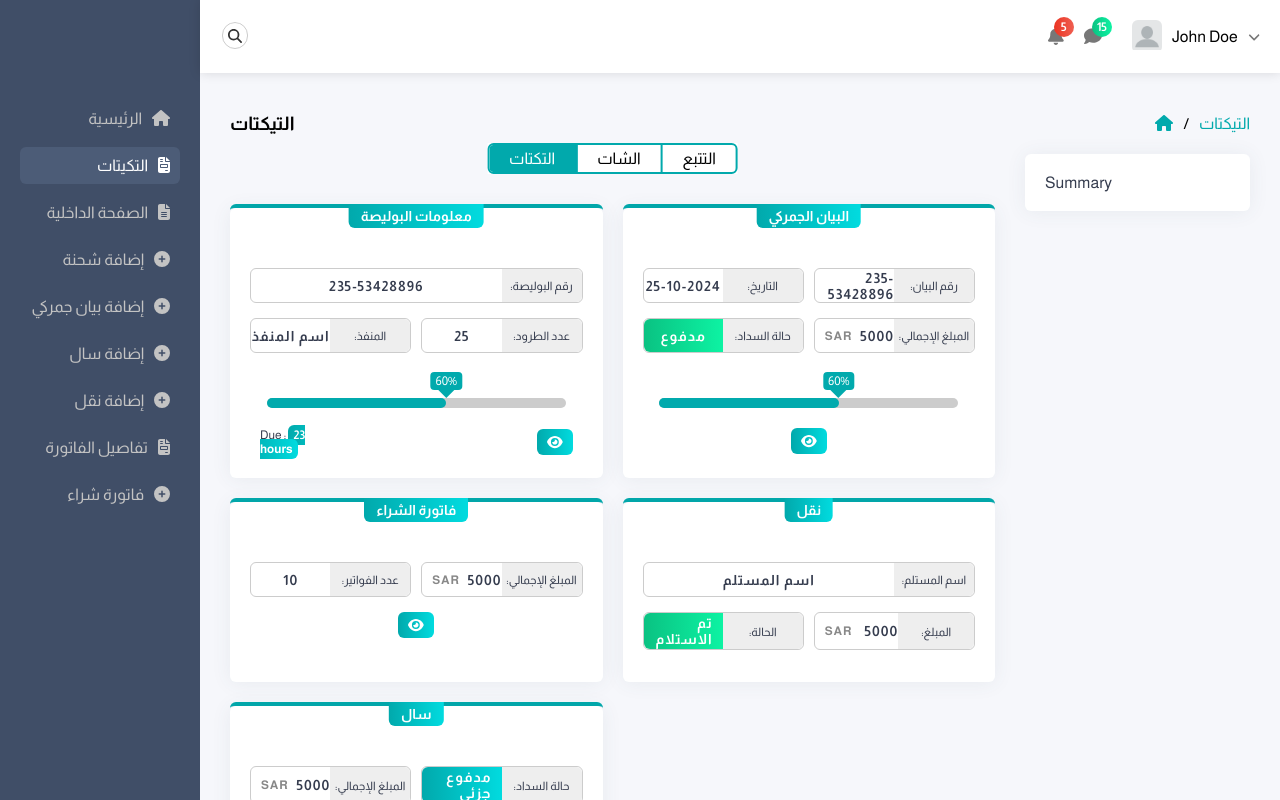
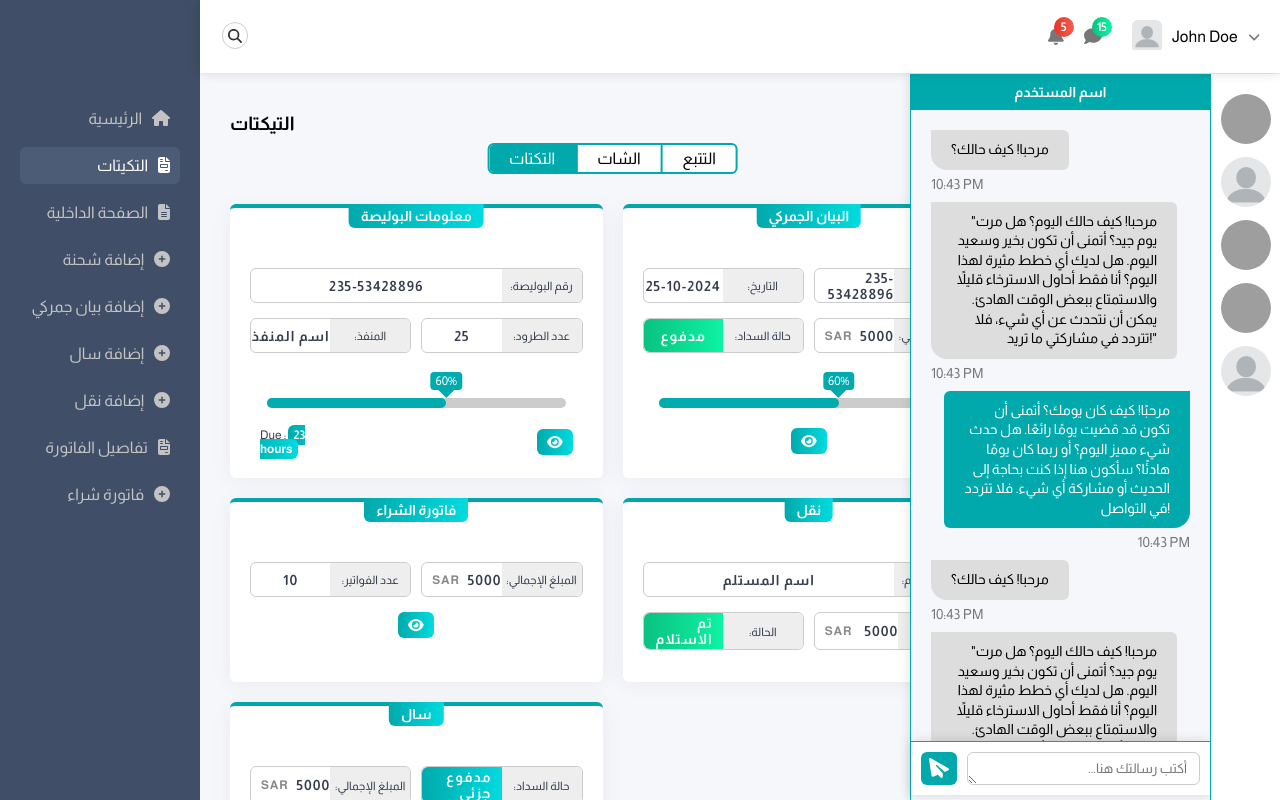
Before and after one commit to MtsmAshraf/adminty-master-react, a React (Create React App) app: page /invoice-list in a window 1280 px wide. Built offline with nearby package versions, Linux system fonts and the light colour scheme; grey boxes are pictures that could not be loaded.

Commit message:
added side chats

```diff
--- a/src/Layout/RootLayout/RootLayout.jsx
+++ b/src/Layout/RootLayout/RootLayout.jsx
@@ -3,6 +3,7 @@ import Header from "../../Pages/Header/Header"
 import styles from "./root-layout.module.css"
 import Sidebar from "../../components/Sideabar/Sideabar"
 import Breadcumbs from "../../components/Breadcumbs/Breadcumbs"
+import SideChats from "../../components/SideChats/SideChats"
 const RootLayout = () => {
   return (
     <div className={styles.rootLayout}>
@@ -11,6 +12,7 @@ const RootLayout = () => {
         <main>
             <Outlet />
         </main>
+        <SideChats />
     </div>
   )
 }
--- a/src/Pages/InvoiceList/invoice-list.module.css
+++ b/src/Pages/InvoiceList/invoice-list.module.css
@@ -38,7 +38,8 @@
     cursor: pointer;
     padding: 5px 20px;
 }
-.left > .trackingWrapper{
+.left > .trackingWrapper,
+.left > .chatWrapper{
     display: none;
 }
 .invoiceList .content .left .leftHeader ul li[status="active"]{
--- /dev/null
+++ b/src/components/SideChats/SideChats.jsx
@@ -0,0 +1,91 @@
+import styles from "./side-chats.module.css";
+import profilePic from "../../assets/imgs/male-user.jpg"
+import userPic from "../../assets/imgs/user.png"
+import { FontAwesomeIcon } from "@fortawesome/react-fontawesome";
+import { faPaperPlane } from "@fortawesome/free-solid-svg-icons";
+const SideChats = () => {
+  return (
+    <div className={styles.sideChats}>
+        <ul>
+            <li>
+                <div className={styles.img}>
+                    <img src={profilePic} alt="profile picture" />
+                </div>
+            </li>
+            <li>
+                <div className={styles.img}>
+                    <img src={userPic} alt="profile picture" />
+                </div>
+            </li>
+            <li>
+                <div className={styles.img}>
+                    <img src={profilePic} alt="profile picture" />
+                </div>
+            </li>
+            <li>
+                <div className={styles.img}>
+                    <img src={profilePic} alt="profile picture" />
+                </div>
+            </li>
+            <li>
+                <div className={styles.img}>
+                    <img src={userPic} alt="profile picture" />
+                </div>
+            </li>
+        </ul>
+        <div className={styles.chat}>
+            <div className={styles.chatHeader}>
+                <h4>اسم المستخدم</h4>
+            </div>
+            <div className={styles.chatBody}>
+                <div className={styles.message} message-src="client">
+                    <p>
+                        مرحبا! كيف حالك؟
+                    </p>
+                    <span>10:43 PM</span>
+                </div>
+                <div className={styles.message} message-src="client">
+                    <p>
+                        "مرحبا! كيف حالك اليوم؟ هل مرت يوم جيد؟ أتمنى أن تكون بخير وسعيد اليوم. هل لديك أي خطط مثيرة لهذا اليوم؟ أنا فقط أحاول الاسترخاء قليلاً والاستمتاع ببعض الوقت الهادئ. يمكن أن نتحدث عن أي شيء، فلا تتردد في مشاركتي ما تريد!"
+                    </p>
+                    <span>10:43 PM</span>
+                </div>
+                <div className={styles.message} message-src="user">
+                    <p>
+                        مرحبًا! كيف كان يومك؟ أتمنى أن تكون قد قضيت يومًا رائعًا. هل حدث شيء مميز اليوم؟ أو ربما كان يومًا هادئًا؟ سأكون هنا إذا كنت بحاجة إلى الحديث أو مشاركة أي شيء. فلا تتردد في التواصل!                                </p>
+                    <span>10:43 PM</span>
+                </div>
+                <div className={styles.message} message-src="client">
+                    <p>
+                        مرحبا! كيف حالك؟
+                    </p>
+                    <span>10:43 PM</span>
+                </div>
+                <div className={styles.message} message-src="client">
+                    <p>
+                        "مرحبا! كيف حالك اليوم؟ هل مرت يوم جيد؟ أتمنى أن تكون بخير وسعيد اليوم. هل لديك أي خطط مثيرة لهذا اليوم؟ أنا فقط أحاول الاسترخاء قليلاً والاستمتاع ببعض الوقت الهادئ. يمكن أن نتحدث عن أي شيء، فلا تتردد في مشاركتي ما تريد!"
+                    </p>
+                    <span>10:43 PM</span>
+                </div>
+                <div className={styles.message} message-src="user">
+                    <p>
+                        مرحبًا! كيف كان يومك؟ أتمنى أن تكون قد قضيت يومًا رائعًا. هل حدث شيء مميز اليوم؟ أو ربما كان يومًا هادئًا؟ سأكون هنا إذا كنت بحاجة إلى الحديث أو مشاركة أي شيء. فلا تتردد في التواصل!                                </p>
+                    <span>10:43 PM</span>
+                </div>
+            </div>
+            <form className={styles.chatForm}>
+                <div className={styles.inputWrapper}>
+                    <textarea name="" id="message" placeholder="أكتب رسالتك هنا..." ></textarea>
+                </div>
+                <div className={styles.btnWrapper}>
+                    <button type="button" className={styles.btn} >
+                        <FontAwesomeIcon icon={faPaperPlane} />
+                    </button>
+                </div>
+            </form>
+        </div>
+    </div>
+  )
+}
+
+export default SideChats
--- /dev/null
+++ b/src/components/SideChats/side-chats.module.css
@@ -0,0 +1,130 @@
+.sideChats{
+    position: fixed;
+    right: 0;
+    top: 74px;
+    height: calc(100% - 74px);
+    box-shadow: var(--header-shadow);
+}
+.sideChats ul{
+    display: flex;
+    align-items: center;
+    flex-direction: column;
+    width: 70px;
+    gap: 10px;
+    border-left: 1px solid var(--main-color);
+    padding-top: 20px;
+    padding-bottom: 20px;
+    background-color: var(--card-bg);
+    z-index: 2;
+    height: 100%;
+    position: relative;
+}
+.sideChats ul li{
+    cursor: pointer;
+}
+.sideChats ul li .img img{
+    width: 50px;
+    aspect-ratio: 1/1;
+    border-radius: 50%;
+}
+.sideChats .chat{
+    position: fixed;
+    right: 70px;
+    top: 74px;
+    width: 300px;
+    height: calc(100% - 74px);
+    z-index: 1;
+    background-color: var(--bg-color);
+    border-left: 1px solid var(--main-color);
+    box-shadow: var(--header-shadow);
+}
+.sideChats .chat .chatHeader{
+    background-color: var(--main-color);
+    color: #fff;
+    padding: 10px;
+    text-align: center;
+    font-size: 14px;
+}
+.sideChats .chat .chatBody{
+    padding: 20px;
+    height: calc(100% - 41px - 54px);
+    overflow-y: scroll;
+}
+.sideChats .chat .chatBody::-webkit-scrollbar{
+    width: 10px;
+    background-color: #ddd;
+}
+.sideChats .chat .chatBody::-webkit-scrollbar-thumb{
+    background-color: var(--main-color);
+}
+.sideChats .chat .chatBody .message{
+    margin-bottom: 10px;
+    width: 100%;
+}
+.sideChats .chat .chatBody .message p{
+    padding: 10px 20px;
+    margin-bottom: 5px;
+    text-align: right;
+    max-width: 95%;
+    width: fit-content;
+    font-size: 14px;
+    line-height: 1.4;
+}
+.sideChats .chat .chatBody .message[message-src="user"]{
+    text-align: right;
+}
+.sideChats .chat .chatBody .message[message-src="client"] p{
+    background-color: #ddd;
+    border-radius: 0px var(--main-border-radius) var(--main-border-radius) calc(var(--main-border-radius) + 10px);
+}
+.sideChats .chat .chatBody .message[message-src="user"] p{
+    background-color: #ddd;
+    border-radius: var(--main-border-radius) 0px calc(var(--main-border-radius) + 10px) var(--main-border-radius);
+    background-color: var(--main-color);
+    color: #fff;
+    margin-left: auto;
+    margin-right: 0px;
+}
+.sideChats .chat .chatBody .message span{
+    color: #777;
+    font-size: 14px;
+}
+.sideChats .chat .chatForm{
+    display: flex;
+    align-items: center;
+    justify-content: center;
+    gap: 10px;
+    padding: 10px 10px;
+    box-shadow: var(--header-shadow);
+    border-top: 1px solid var(--main-color);
+    /* background-color: red; */
+    direction: rtl;
+    background-color: var(--card-bg);
+}
+.sideChats .chat .chatForm .inputWrapper{
+    /* width: 90%; */
+    flex: 1;
+    display: flex;
+    align-items: center;
+}
+.sideChats .chat .chatForm .inputWrapper textarea{
+    width: 100%;
+    resize: vertical;
+    text-align: right;
+    height: 33px;
+    max-height: 200px;
+    direction: rtl;
+    /* place-content: center; */
+}
+.sideChats .chat .chatForm button{
+    border: none;
+    color: #fff;
+    background-color: var(--main-color);
+    padding: 5px 8px;
+    border-radius: var(--main-border-radius);
+    font-size: 20px;
+    cursor: pointer;
+}
+.sideChats .chat .chatForm button svg{
+    transform: rotateY(180deg);
+}
```
